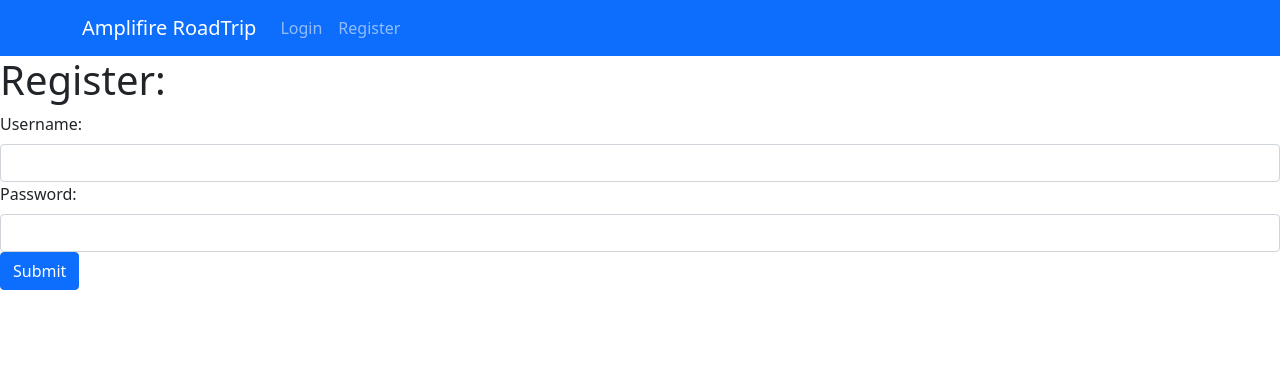
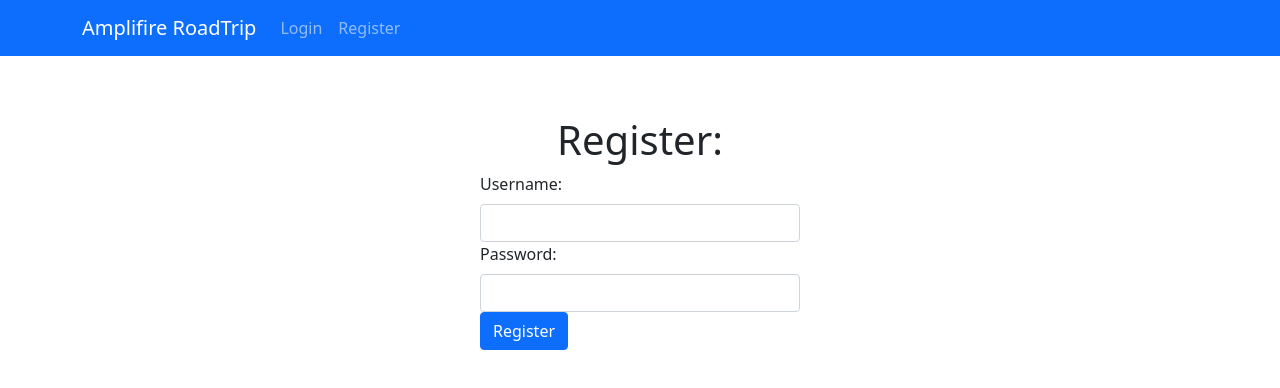
Before and after one commit to Justin-Sherfey/amplifier_roadtrip_webapp, a React (Create React App) app: page /Register in a window 1280 px wide. Shown: the top 388 px of the page. Built offline with nearby package versions, Linux system fonts and the light colour scheme.

Commit message:
style and format changes

```diff
--- a/src/components/Account.js
+++ b/src/components/Account.js
@@ -16,7 +16,7 @@ export function Account(props) {
 
   return (
     <>
-      <h1>Account:</h1>
+      <h1 className="text-center">Account:</h1>
       <p>Username: {props.authUser.username}</p>
       <p>UserID: {props.authUser.userId}</p>
       <Form onSubmit={handleSubmit(onSubmit)}>
--- a/src/components/Home.js
+++ b/src/components/Home.js
@@ -1,8 +1,8 @@
 export function Home() {
   return (
     <>
-      <h1>Home</h1>
-      <h2>Welcome to Amplifire Roadtrip!</h2>
+      <h1 className="text-center">Home</h1>
+      <h2 className="text-center">Welcome to Amplifire Roadtrip!</h2>
     </>
   );
 }
--- a/src/components/Login.js
+++ b/src/components/Login.js
@@ -2,6 +2,8 @@ import { Button, Form } from "react-bootstrap";
 import { useForm } from "react-hook-form";
 import { useNavigate } from "react-router-dom";
 import { getTokenFromUser, getUserByToken } from "../api/userAPI";
+
+import "./style/Login.css";
 
 function Login(props) {
   const navigate = useNavigate();
@@ -28,17 +30,28 @@ function Login(props) {
   }
 
   return (
+
     <>
-      <h1>Login:</h1>
+
+    <div className="Login" style={{justifyContent:'center', alignItems:'center'}}>
+
+    <h1 className="text-center">Login</h1>
       <Form onSubmit={handleSubmit(onSubmit)}>
-        <Form.Label>Username:</Form.Label>
-        <Form.Control {...register("username")}></Form.Control>
-        <Form.Label>Password:</Form.Label>
-        <Form.Control {...register("password")}></Form.Control>
+        <Form.Group size='lg' controlId="username">
+          <Form.Label>Username:</Form.Label>
+          <Form.Control {...register("username")}></Form.Control>
+        </Form.Group>
+
+        <Form.Group size='lg' controlId="password">
+          <Form.Label>Password:</Form.Label>
+          <Form.Control {...register("password")}></Form.Control>
+        </Form.Group>
+
         <Button variant="primary" type="submit">
-          Submit
+          Login
         </Button>
       </Form>
+    </div>
     </>
   );
 }
--- a/src/components/Register.js
+++ b/src/components/Register.js
@@ -2,6 +2,9 @@ import { registerUser, getUserByToken } from "../api/userAPI";
 import { useForm } from "react-hook-form";
 import { Form, Button } from "react-bootstrap";
 import { useNavigate } from "react-router-dom";
+
+import "./style/Register.css"
+
 
 function Register(props) {
   const navigate = useNavigate();
@@ -28,16 +31,20 @@ function Register(props) {
 
   return (
     <>
-      <h1>Register:</h1>
+              <div className="Register" style={{justifyContent:'center', alignItems:'center'}}>
+
+      <h1 className="text-center">Register:</h1>
       <Form onSubmit={handleSubmit(onSubmit)}>
         <Form.Label>Username:</Form.Label>
         <Form.Control {...register("username")}></Form.Control>
         <Form.Label>Password:</Form.Label>
         <Form.Control {...register("password")}></Form.Control>
         <Button variant="primary" type="submit">
-          Submit
+          Register
         </Button>
       </Form>
+      </div>
+
     </>
   );
 }
--- /dev/null
+++ b/src/components/style/Login.css
@@ -0,0 +1,10 @@
+@media all and (min-width: 480px) {
+  .Login {
+    padding: 60px 0;
+  }
+
+  .Login form {
+    margin: 0 auto;
+    max-width: 320px;
+  }
+}
--- /dev/null
+++ b/src/components/style/Register.css
@@ -0,0 +1,10 @@
+@media all and (min-width: 480px) {
+    .Register {
+      padding: 60px 0;
+    }
+
+    .Register form {
+      margin: 0 auto;
+      max-width: 320px;
+    }
+  }
```
